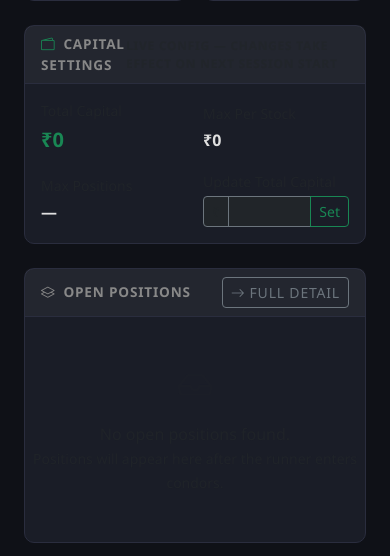
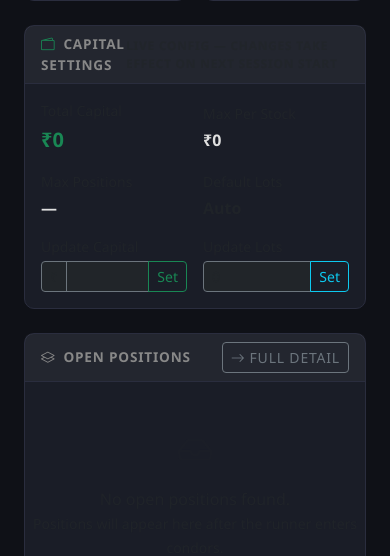
Before and after one commit to UpayanEden/options-execution, a Flask app: page / in a window 390 px wide. Shown: the part 478-1034 px from the top of the page. Run offline with Flask 3, Linux system fonts and the light colour scheme; data that the repository does not hold is empty; some libraries are stand-ins or nearby versions.

Commit message:
feat: configurable lots per trade in dashboard and YAML
Add default_lots to strategy config (0 = auto-size from capital).
Per-stock lots field also supported in StockConfig for individual overrides.
Priority: per-stock lots > strategy.default_lots > capital-based auto-size.
Dashboard Capital Settings card now shows and edits default_lots via /api/config/lots.

Co-Authored-By: Claude Sonnet 4.6 <noreply@anthropic.com>

```diff
--- a/config/live_config.yaml
+++ b/config/live_config.yaml
@@ -22,6 +22,7 @@ strategy:
   max_dte: 45               # Maximum days to expiry at entry
   entry_start: "09:30"      # Earliest entry time (IST)
   entry_end: "14:00"        # Latest entry time (IST)
+  default_lots: 0           # Lots per trade for all stocks (0 = auto-size from capital)
 
 # ── Zerodha credentials (prefer env vars over hardcoding here) ──────────────
 zerodha:
--- a/web/app.py
+++ b/web/app.py
@@ -85,6 +85,7 @@ def create_app() -> Flask:
         shifts_today = _count_today_shifts()
         cfg_raw = yaml.safe_load(_load_config_yaml()) or {}
         capital_info = cfg_raw.get("capital", {})
+        strategy_info = cfg_raw.get("strategy", {})
         return render_template(
             "dashboard.html",
             positions=positions,
@@ -95,6 +96,7 @@ def create_app() -> Flask:
             kill_switch_active=_KILL_SWITCH_FLAG.exists(),
             now=datetime.now(IST).strftime("%Y-%m-%d %H:%M:%S IST"),
             capital_info=capital_info,
+            strategy_info=strategy_info,
             runner_running=_runner_is_alive()[0],
         )
 
@@ -353,6 +355,25 @@ def create_app() -> Flask:
         success = _update_config_capital(capital)
         if success:
             return jsonify({"updated": True, "total_capital": capital})
+        return jsonify({"error": "Failed to update config"}), 500
+
+    @app.route("/api/config/lots", methods=["POST"])
+    def api_config_lots():
+        """Update default_lots in live_config.yaml via JSON POST."""
+        data = request.get_json(force=True, silent=True) or {}
+        lots = data.get("default_lots")
+        if lots is None:
+            return jsonify({"error": "default_lots field required"}), 400
+        try:
+            lots = int(lots)
+            if lots < 0:
+                return jsonify({"error": "default_lots must be 0 or positive"}), 400
+        except (TypeError, ValueError):
+            return jsonify({"error": "default_lots must be an integer"}), 400
+
+        success = _update_config_lots(lots)
+        if success:
+            return jsonify({"updated": True, "default_lots": lots})
         return jsonify({"error": "Failed to update config"}), 500
 
     return app
@@ -678,6 +699,44 @@ def _runner_is_alive() -> tuple[bool, int]:
 # ── Application instance ───────────────────────────────────────────────────
 
 
+def _update_config_lots(new_lots: int) -> bool:
+    """
+    Update default_lots in the strategy section of live_config.yaml.
+
+    If the key doesn't exist yet it is appended after entry_end.
+
+    Args:
+        new_lots: New default_lots value (0 = auto-size from capital).
+
+    Returns:
+        True on success, False on error.
+    """
+    try:
+        if not _CONFIG_PATH.exists():
+            return False
+        import re
+        raw = _CONFIG_PATH.read_text(encoding="utf-8")
+        if re.search(r"default_lots\s*:", raw):
+            updated = re.sub(
+                r"(default_lots\s*:\s*)\d+",
+                lambda m: m.group(1) + str(new_lots),
+                raw,
+            )
+        else:
+            # Append after entry_end line
+            updated = re.sub(
+                r'(entry_end\s*:.*)',
+                lambda m: m.group(1) + f"\n  default_lots: {new_lots}           # Lots per trade for all stocks (0 = auto-size from capital)",
+                raw,
+            )
+        _CONFIG_PATH.write_text(updated, encoding="utf-8")
+        logger.info("config_lots_updated", extra={"default_lots": new_lots})
+        return True
+    except Exception as exc:
+        logger.error("config_lots_update_failed", extra={"error": str(exc)})
+        return False
+
+
 def _update_config_capital(new_capital: float) -> bool:
     """
     Update total_capital in live_config.yaml.
--- a/web/templates/dashboard.html
+++ b/web/templates/dashboard.html
@@ -80,20 +80,30 @@
     </div>
     <div class="card-body py-3">
         <div class="row g-3 align-items-center">
-            <div class="col-6 col-md-3">
+            <div class="col-6 col-md-2">
                 <div class="text-muted small mb-1">Total Capital</div>
                 <div class="fw-bold text-success fs-5">₹{{ "{:,.0f}".format(capital_info.get('total_capital', 0)) }}</div>
             </div>
-            <div class="col-6 col-md-3">
+            <div class="col-6 col-md-2">
                 <div class="text-muted small mb-1">Max Per Stock</div>
                 <div class="fw-bold">₹{{ "{:,.0f}".format(capital_info.get('max_capital_per_stock', 0)) }}</div>
             </div>
-            <div class="col-6 col-md-3">
+            <div class="col-6 col-md-2">
                 <div class="text-muted small mb-1">Max Positions</div>
                 <div class="fw-bold">{{ capital_info.get('max_open_positions', '—') }}</div>
             </div>
-            <div class="col-6 col-md-3">
-                <div class="text-muted small mb-1">Update Total Capital</div>
+            <div class="col-6 col-md-2">
+                <div class="text-muted small mb-1">Default Lots</div>
+                <div class="fw-bold">
+                    {% if strategy_info.get('default_lots', 0) == 0 %}
+                    <span class="text-muted">Auto</span>
+                    {% else %}
+                    {{ strategy_info.get('default_lots') }}
+                    {% endif %}
+                </div>
+            </div>
+            <div class="col-6 col-md-2">
+                <div class="text-muted small mb-1">Update Capital</div>
                 <div class="input-group input-group-sm">
                     <span class="input-group-text bg-dark text-muted border-secondary">₹</span>
                     <input type="number" id="capitalInput" class="form-control bg-dark text-light border-secondary"
@@ -101,8 +111,17 @@
                     <button class="btn btn-outline-success btn-sm" onclick="updateCapital()">Set</button>
                 </div>
             </div>
+            <div class="col-6 col-md-2">
+                <div class="text-muted small mb-1">Update Lots</div>
+                <div class="input-group input-group-sm">
+                    <input type="number" id="lotsInput" class="form-control bg-dark text-light border-secondary"
+                           placeholder="{{ strategy_info.get('default_lots', 0) }}" min="0" step="1">
+                    <button class="btn btn-outline-info btn-sm" onclick="updateLots()">Set</button>
+                </div>
+            </div>
         </div>
         <div id="capitalMsg" class="mt-2 small" style="display:none;"></div>
+        <div id="lotsMsg" class="mt-1 small" style="display:none;"></div>
     </div>
 </div>
 
@@ -236,6 +255,34 @@ async function updateCapital() {
     msg.style.display = 'block';
 }
 
+async function updateLots() {
+    const input = document.getElementById('lotsInput');
+    const msg = document.getElementById('lotsMsg');
+    const val = parseInt(input.value, 10);
+    if (isNaN(val) || val < 0) {
+        msg.innerHTML = '<span class="text-danger">Enter 0 (auto) or a positive integer.</span>';
+        msg.style.display = 'block';
+        return;
+    }
+    try {
+        const resp = await fetch('/api/config/lots', {
+            method: 'POST',
+            headers: {'Content-Type': 'application/json'},
+            body: JSON.stringify({default_lots: val})
+        });
+        const data = await resp.json();
+        if (data.updated) {
+            const label = val === 0 ? 'Auto (from capital)' : `${val} lot${val !== 1 ? 's' : ''}`;
+            msg.innerHTML = `<span class="text-success">Default lots set to: ${label}. Reload to confirm.</span>`;
+        } else {
+            msg.innerHTML = `<span class="text-danger">Error: ${data.error || 'unknown'}</span>`;
+        }
+    } catch(e) {
+        msg.innerHTML = `<span class="text-danger">Request failed: ${e.message}</span>`;
+    }
+    msg.style.display = 'block';
+}
+
 // Load recent events via API on page load
 (async function () {
     try {
```
Also changed, not shown: live/condor_runner.py (+13 -7 lines), live/config.py (+8 -0 lines).
